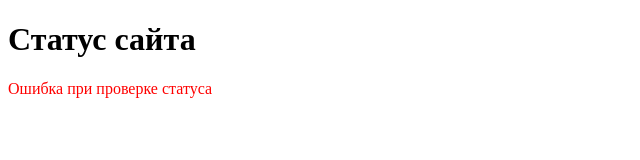
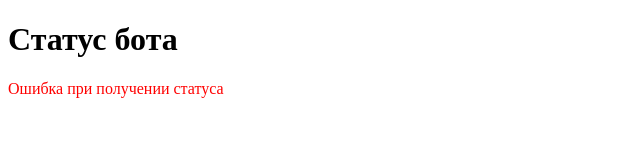
Before and after one commit to vladborovskiy/monitor, a plain HTML site: page index.html in a window 1280 px wide. Shown: the full height of the page, 0-640 px from the left. Drawn offline with Linux system fonts and the light colour scheme; no server answers.

Commit message:
Update index.html

```diff
--- a/index.html
+++ b/index.html
@@ -1,38 +1,38 @@
 <!DOCTYPE html>
 <html>
 <head>
-  <title>Страница проверки сайта</title>
+  <title>Статус бота</title>
 </head>
 <body>
-  <h1>Статус сайта</h1>
+  <h1>Статус бота</h1>
   <div id="status"></div>
 
   <script>
-    // Функция для проверки статуса сайта
-    function checkStatus() {
-      // Делаем запрос на сайт
-      fetch("https://49eb8868-b0b4-4c13-abc3-374921be2f27-00-49bqwy4azxkw.worf.replit.dev/")
-        .then(response => {
-          // Проверяем статус ответа
-          if (response.status === 200) {
-            // Сайт работает, устанавливаем зелёный цвет
-            document.getElementById("status").innerHTML = "Сайт работает";
-            document.getElementById("status").style.color = "green";
-          } else {
-            // Сайт не работает, устанавливаем красный цвет
-            document.getElementById("status").innerHTML = "Сайт не работает";
-            document.getElementById("status").style.color = "red";
-          }
-        })
-        .catch(error => {
-          // Ошибка при проверке статуса, устанавливаем красный цвет
-          document.getElementById("status").innerHTML = "Ошибка при проверке статуса";
-          document.getElementById("status").style.color = "red";
-        });
+    // Получить элемент для отображения статуса
+    const statusElement = document.getElementById("status");
+
+    // Создать функцию для обновления статуса
+    const updateStatus = (status) => {
+      // Установить цвет элемента статуса
+      statusElement.style.color = status === "Бот работает!" ? "green" : "red";
+
+      // Установить текст элемента статуса
+      statusElement.textContent = status;
     }
 
-    // Вызываем функцию проверки статуса
-    checkStatus();
+    // Получить текущий статус бота
+    fetch("https://49eb8868-b0b4-4c13-abc3-374921be2f27-00-49bqwy4azxkw.worf.replit.dev/")
+      .then((response) => response.text())
+      .then((data) => updateStatus(data))
+      .catch((error) => updateStatus("Ошибка при получении статуса"));
+
+    // Обновлять статус каждые 5 секунд
+    setInterval(() => {
+      fetch("https://49eb8868-b0b4-4c13-abc3-374921be2f27-00-49bqwy4azxkw.worf.replit.dev/")
+        .then((response) => response.text())
+        .then((data) => updateStatus(data))
+        .catch((error) => updateStatus("Ошибка при получении статуса"));
+    }, 5000);
   </script>
 </body>
 </html>
```
